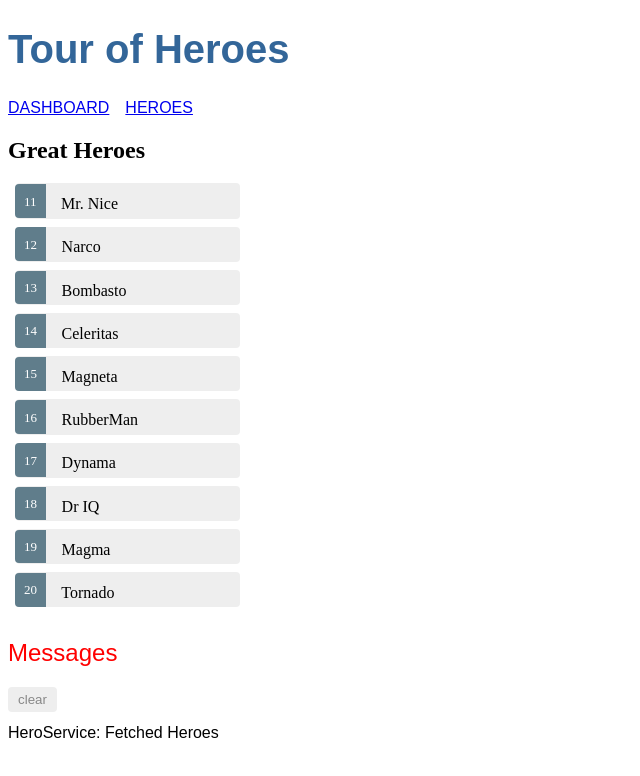
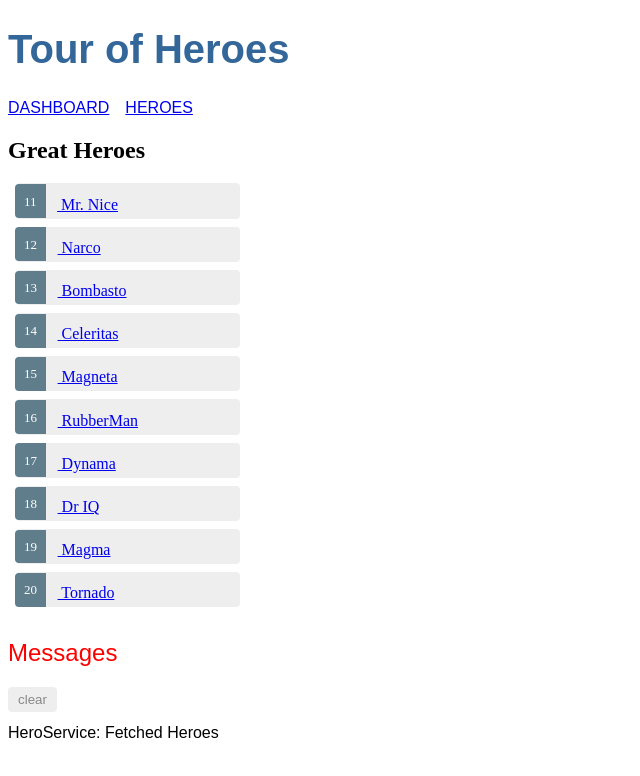
Before and after one commit to kd2718/angular_tutorial, an Angular app: page /heroes in a window 1280 px wide. Shown: the top 776 px of the page, without its empty margins (0-640 px from the left). Built offline with nearby package versions, Linux system fonts and the light colour scheme.

Commit message:
added hero stuff

```diff
--- a/src/app/app-routing.module.ts
+++ b/src/app/app-routing.module.ts
@@ -2,11 +2,13 @@
 import { RouterModule, Routes } from '@angular/router';
 import {HeroesComponent} from './heroes/heroes.component';
 import {DashboardComponent} from './dashboard/dashboard.component';
+import {HeroDetailComponent} from './hero-detail/hero-detail.component';
 
 
 const routes: Routes = [
   {path: 'heroes', component: HeroesComponent},
   {path: 'dashboard', component: DashboardComponent},
+  {path: 'detail/:id', component: HeroDetailComponent},
   {path: '', redirectTo: '/dashboard', pathMatch: 'full'}
 ];
 
--- a/src/app/dashboard/dashboard.component.html
+++ b/src/app/dashboard/dashboard.component.html
@@ -1,6 +1,7 @@
 <h3>Top Heroes</h3>
   <div class="grid grid-pad">
-    <a *ngFor="let hero of heroes" class="col-1-4">
+    <a *ngFor="let hero of heroes" class="col-1-4"
+      routerLink="/detail/{{hero.id}}">
       <div class="module hero">
         <h4>{{hero.name}}</h4>
       </div>
--- a/src/app/heroes/heroes.component.html
+++ b/src/app/heroes/heroes.component.html
@@ -1,9 +1,9 @@
 
 <h2>Great Heroes</h2>
 <ul class='heroes'>
-  <li *ngFor="let hero of heroes" (click)="onSelect(hero)" [class.selected]="hero === selectedHero">
-    <span class='badge'>{{hero.id}}</span> {{hero.name}}
+  <li *ngFor="let hero of heroes">
+    <a routerLink="/detail/{{hero.id}}">
+      <span class='badge'>{{hero.id}}</span> {{hero.name}}
+    </a>
   </li>
 </ul>
-
-<app-hero-detail [hero]="selectedHero"></app-hero-detail>
--- a/src/app/heroes/heroes.component.ts
+++ b/src/app/heroes/heroes.component.ts
@@ -12,12 +12,6 @@
 export class HeroesComponent implements OnInit {
 
   heroes: Hero[];
-  selectedHero: Hero;
-  onSelect(hero: Hero): void {
-    // console.log('test');
-    // console.log(hero);
-    this.selectedHero = hero;
-  }
 
   getHeroes(): void {
     this.heroService.getHeroes()
```
